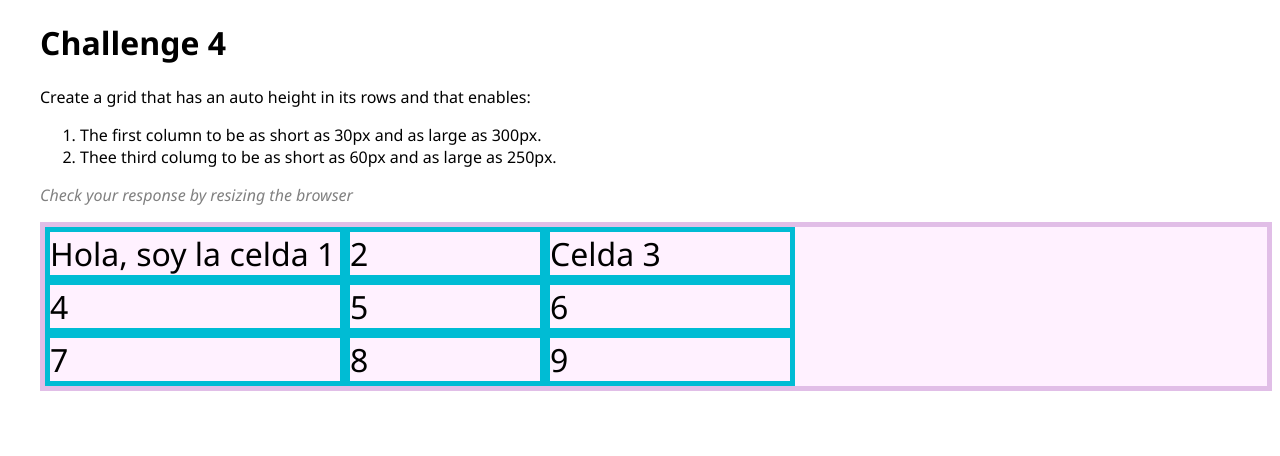
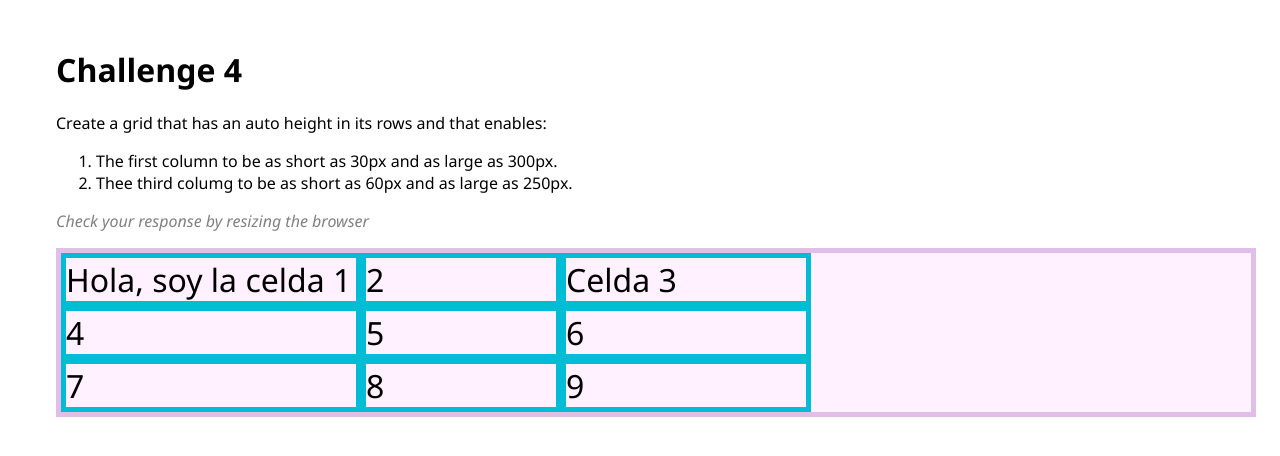
Before and after one commit to wfercanas/CSS-Grid, a plain HTML site: page src/challenge4/challenge4.html in a window 1280 px wide. Drawn offline with Linux system fonts and the light colour scheme.

Commit message:
add/ layout styling

```diff
--- a/src/challenge4/challenge4.css
+++ b/src/challenge4/challenge4.css
@@ -1,3 +1,8 @@
+main {
+  max-width: 1200px;
+  margin: 3rem auto;
+}
+
 .container {
   border: 5px solid #e1bee7;
   background-color: #fff1ff;
--- a/src/challenge4/challenge4.html
+++ b/src/challenge4/challenge4.html
@@ -10,6 +10,7 @@
     <title>CSS Grid</title>
   </head>
   <body>
+    <main>
       <h1>Challenge 4</h1>
       <p>Create a grid that has an auto height in its rows and that enables:</p>
       <ol>
@@ -28,5 +29,6 @@
         <div class="item item-8">8</div>
         <div class="item item-9">9</div>
       </div>
+    </main>
   </body>
 </html>
```
Lines whose indentation alone changed are shown as unchanged.
